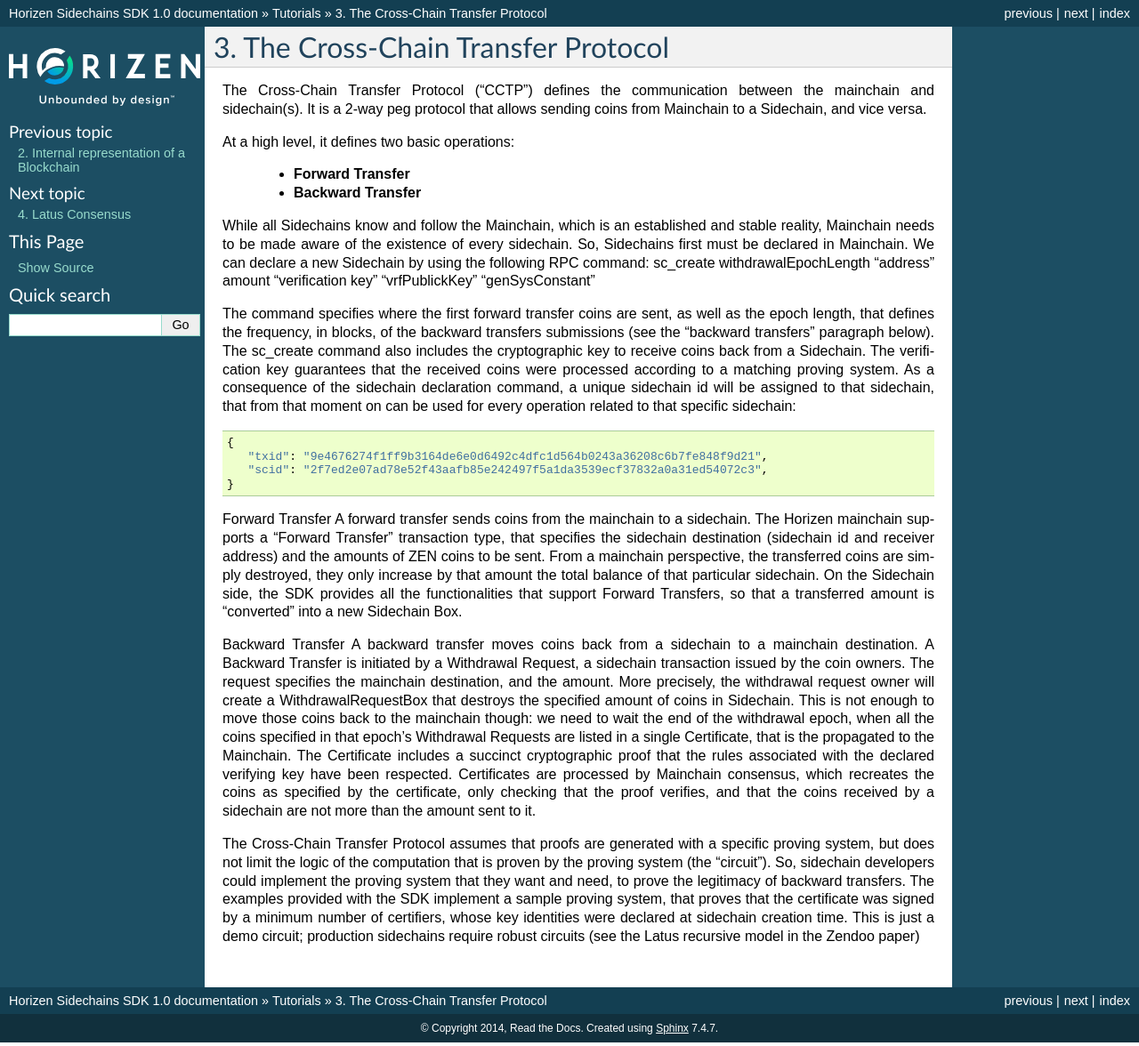
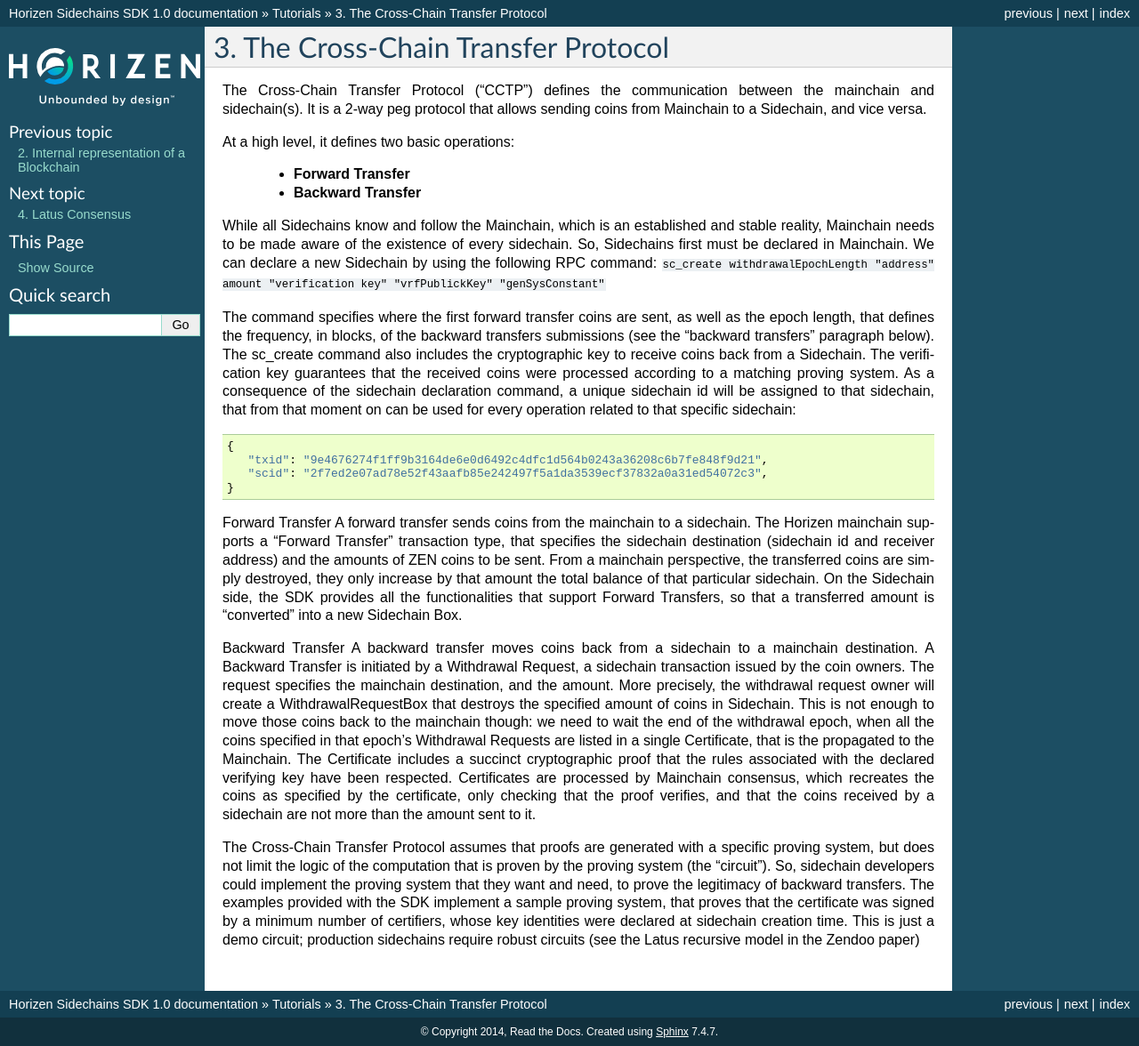
Before and after one commit to megaluck/documentation, a Sphinx documentation site: the page built from docs/introduction/03-Cross-chain-transfer-protocol.rst, in a window 1280 px wide. Shown: the whole page at 89% size. Built offline with Sphinx 7.4.7, drawn with Linux system fonts in a browser that asks for light colours; pages that are not in the unit, such as notebooks, are missing from menus.

```diff
--- a/docs/introduction/03-Cross-chain-transfer-protocol.rst
+++ b/docs/introduction/03-Cross-chain-transfer-protocol.rst
@@ -11,7 +11,7 @@ At a high level, it defines two basic operations:
 
 While all Sidechains know and follow the Mainchain, which is an established and stable reality, Mainchain needs to be made aware of the existence of every sidechain. So, Sidechains first must be declared in Mainchain.
 We can declare a new Sidechain by using the following RPC command:
-sc_create withdrawalEpochLength "address" amount "verification key" "vrfPublickKey" "genSysConstant"
+``sc_create withdrawalEpochLength "address" amount "verification key" "vrfPublickKey" "genSysConstant"``
 
 The command specifies where the first forward transfer coins are sent, as well as the epoch length, that defines the frequency, in blocks, of the backward transfers submissions (see the “backward transfers” paragraph below). The sc_create command also includes the cryptographic key to receive coins back from a Sidechain. The verification key guarantees that the received coins were processed according to a matching proving system.
 As a consequence of the sidechain declaration command, a unique sidechain id will be assigned to that sidechain, that from that moment on can be used for every operation related to that specific sidechain:
```
